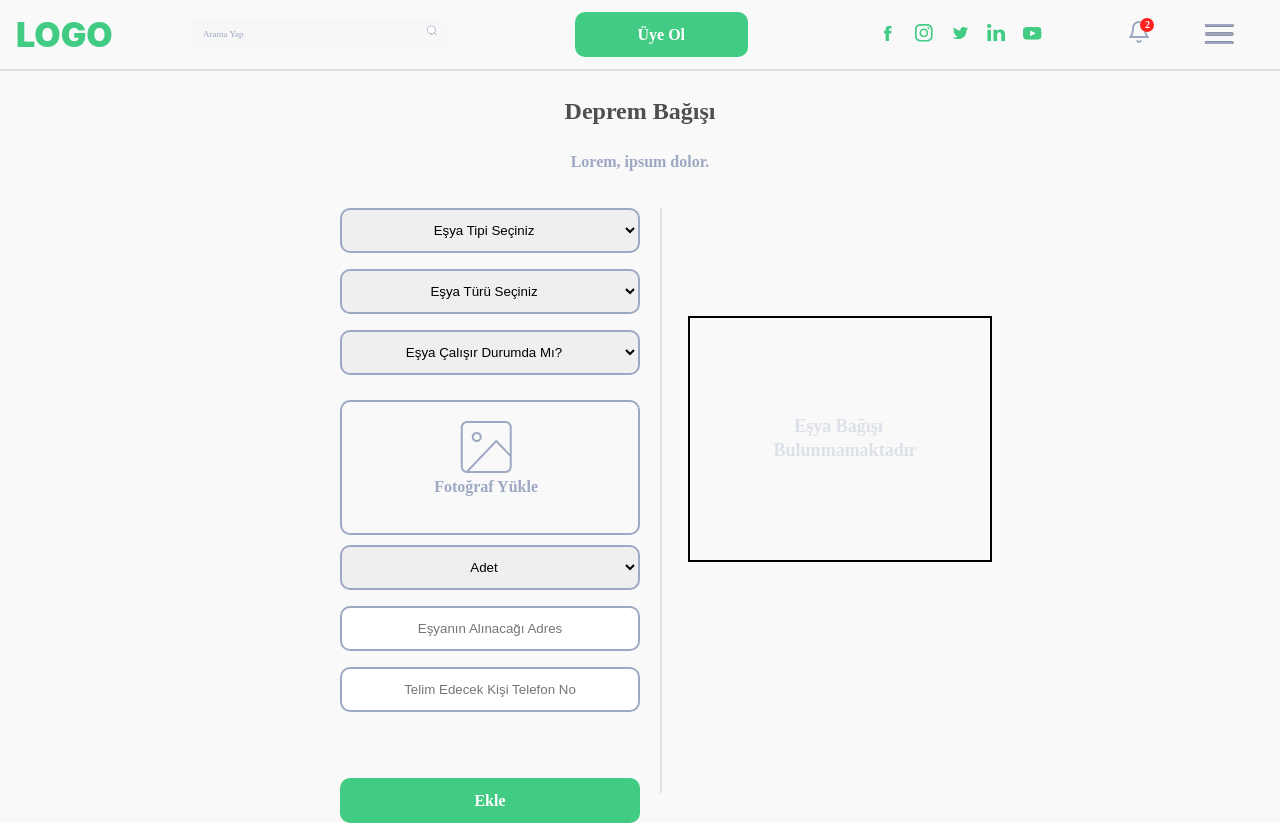
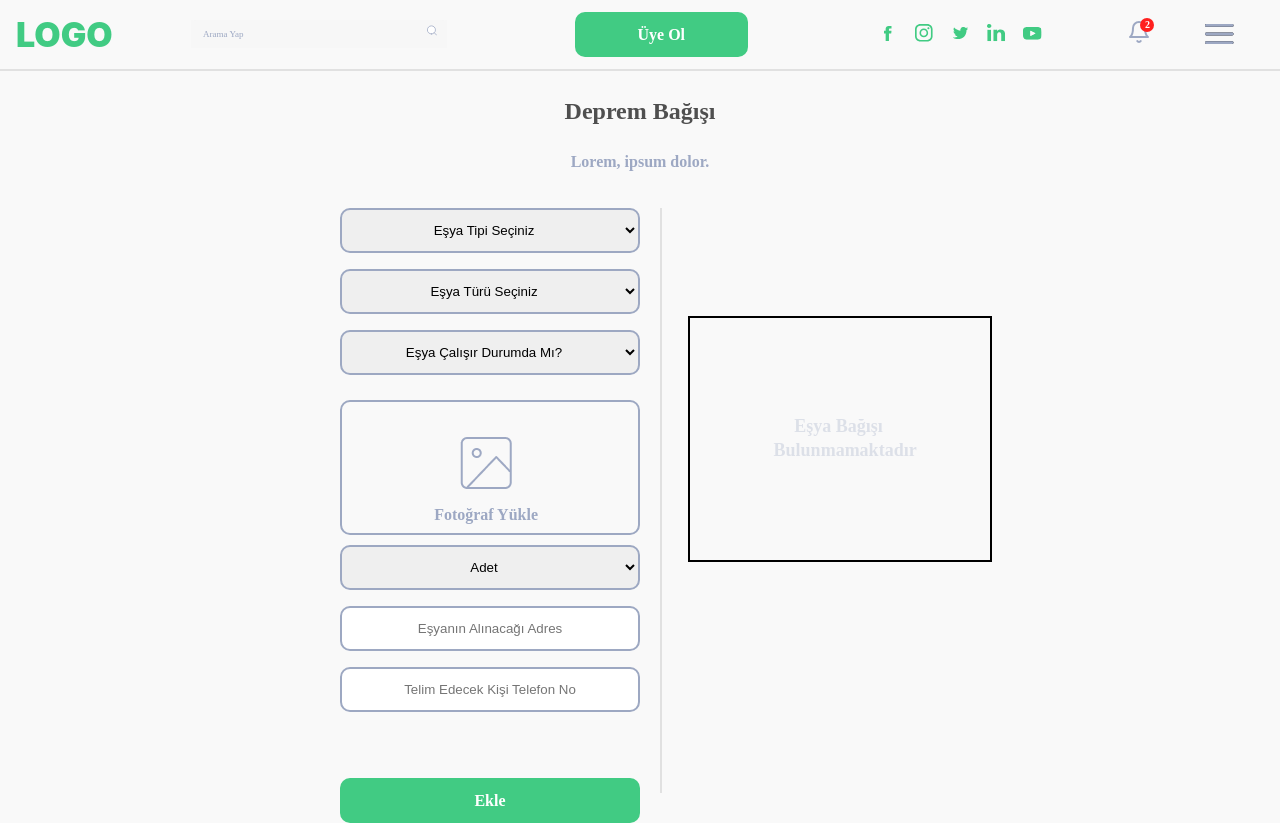
Before and after one commit to ercanakalar/izmir-inovasyon-assessment, a React (Create React App) app: page /dashboard/add-item in a window 1280 px wide. Built offline with nearby package versions, Linux system fonts and the light colour scheme.

Commit message:
added-icon-to-form

```diff
--- a/src/features/dashboard/add-item/addItem.css
+++ b/src/features/dashboard/add-item/addItem.css
@@ -53,7 +53,7 @@
 .upload-text {
   position: absolute;
   width: max-content;
-  top: 77%;
+  top: 100%;
   right: -50%;
   cursor: pointer;
   z-index: 0;
@@ -64,7 +64,7 @@
   line-height: 20px;
   color: #9da8c3;
 }
-.upload-image {
+.no-image {
   background-image: url("../../../images/upload.png");
   background-repeat: no-repeat;
   background-repeat: no-repeat;
@@ -76,7 +76,24 @@
   cursor: pointer;
   z-index: 0;
 }
-
+.upload-image {
+  background-image: url("../../../images/upload.png");
+  background-repeat: no-repeat;
+  background-repeat: no-repeat;
+  width: 52px;
+  position: absolute;
+  top: 30%;
+  left: 40%;
+  height: 52px;
+  cursor: pointer;
+  z-index: 0;
+}
+.card-image-delete-container {
+  position: absolute;
+  top: 24px;
+  right: 16px;
+  cursor: pointer;
+}
 .item-button {
   position: relative;
   display: flex;
```
